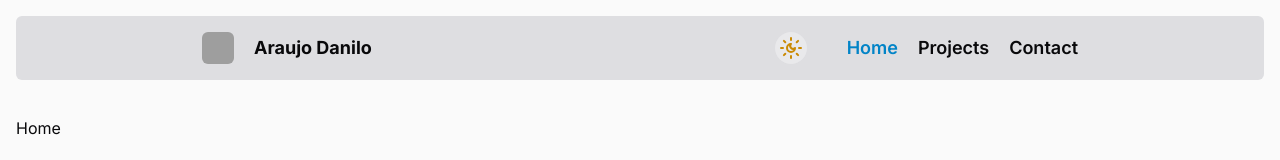
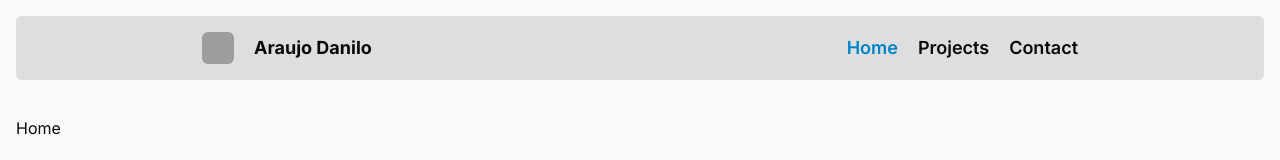
Before and after one commit to araujodanilo/araujodanilo-react, a React (Vite) app: page / in a window 1280 px wide. Shown: the top 160 px of the page. Built offline with nearby package versions, Linux system fonts and the light colour scheme; grey boxes are pictures that could not be loaded.

Commit message:
feat: remove colors in icon switch theme

```diff
--- a/src/components/ui/switchs/change-theme/index.tsx
+++ b/src/components/ui/switchs/change-theme/index.tsx
@@ -7,12 +7,12 @@ export function ChangeThemeSwitch() {
 
   return (
     <>
-      <span className="md:mr-5 my-auto  bg-zinc-100/50 dark:bg-zinc-800 p-1 rounded-full">
-        {theme === "system" && (
+      <span className="md:mr-5 my-auto hover:bg-zinc-50 dark:bg-zinc-800 hover:dark:bg-zinc-900 p-1 rounded-full transition-colors duration-200">
+        {/* {theme === "system" && (
           <SunMoon className="size-6 stroke-yellow-600 dark:stroke-violet-500" onClick={changeTheme} />
-        )}
-        {theme === "dark" && <Moon className="size-6  dark:stroke-violet-500" onClick={changeTheme} />}
-        {theme === "light" && <Sun className="size-6 stroke-yellow-600" onClick={changeTheme} />}
+        )} */}
+        {theme === "dark" && <Moon className="size-6" onClick={changeTheme} />}
+        {theme === "light" && <Sun className="size-6" onClick={changeTheme} />}
       </span>
     </>
   );
```
